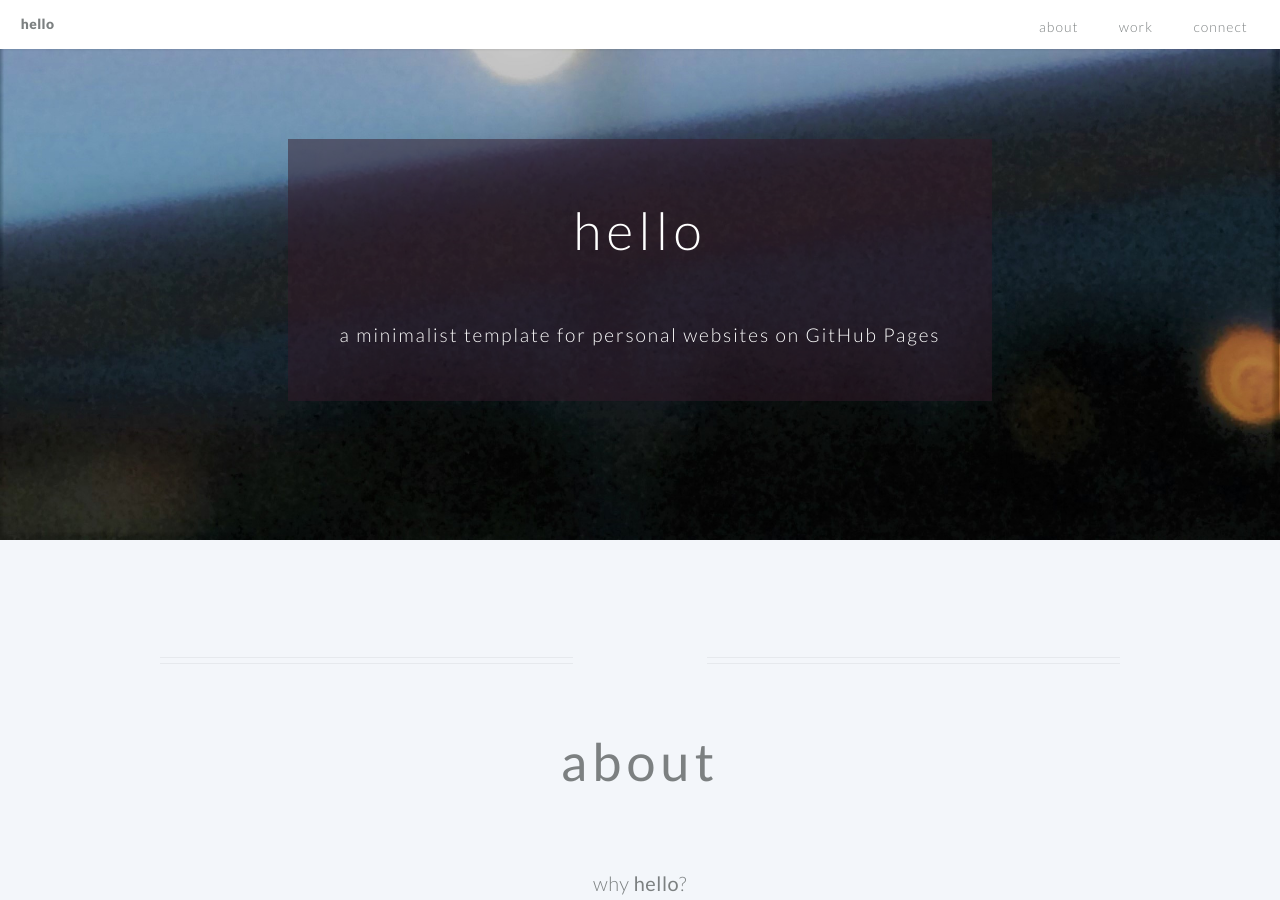
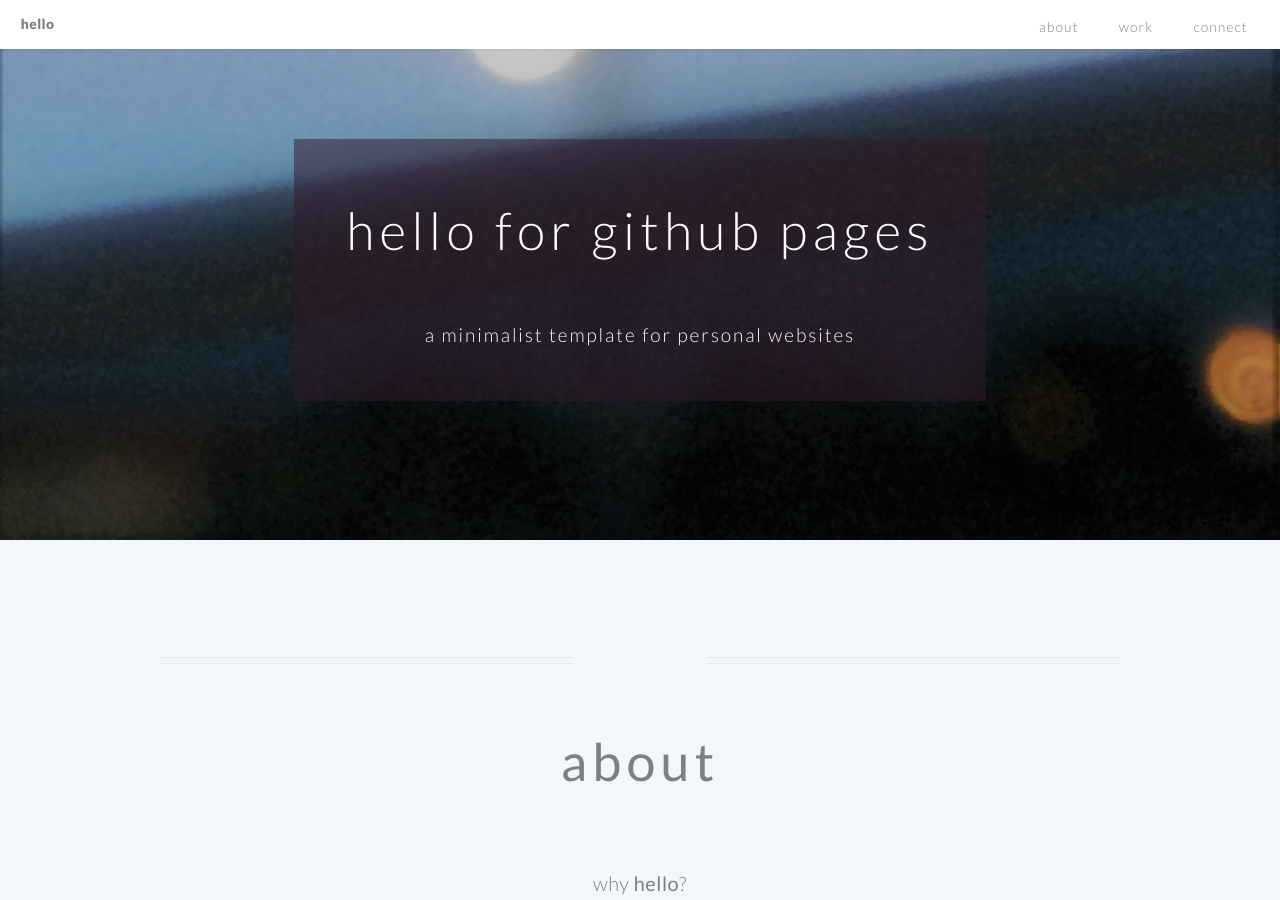
Before and after one commit to saragong/hello, a Jekyll site: the page built from index.md, in a window 1280 px wide and 900 px high. Built offline with Jekyll 4.4.1, drawn with Linux system fonts in a browser that asks for light colours.

Commit message:
fix issues

```diff
--- a/_config.yml
+++ b/_config.yml
@@ -1,7 +1,7 @@
 # _config.yml
 
 # required, replace with your own information -----
-title: hello
+title: Hello for Github Pages
 author: Sara Gong
 description: >
   A minimalist template for designing a personal GitHub Pages website - without typing a single line of code.
--- a/index.md
+++ b/index.md
@@ -4,8 +4,8 @@ layout: landing-page
 # using Markdown language, you can customize the following variables!
 
 # these variables are required -------------------------------
-banner_title: hello
-banner_subtitle: a minimalist template for personal websites on GitHub Pages
+banner_title: hello for github pages
+banner_subtitle: a minimalist template for personal websites
 background_image: /images/background.jpeg
 
 # all of the following variables are optional -----------------
```
Also changed, not shown: Gemfile.lock.
